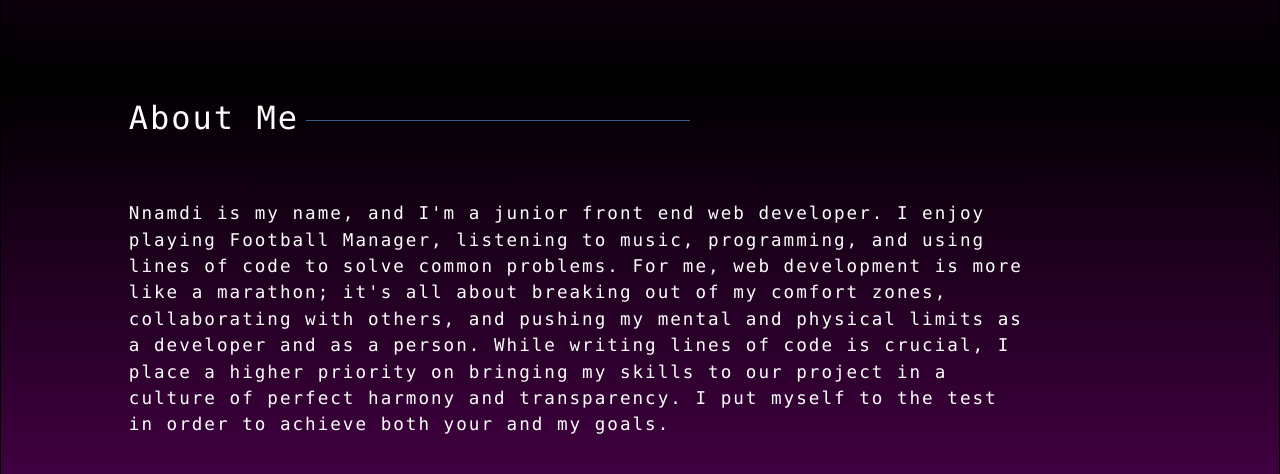
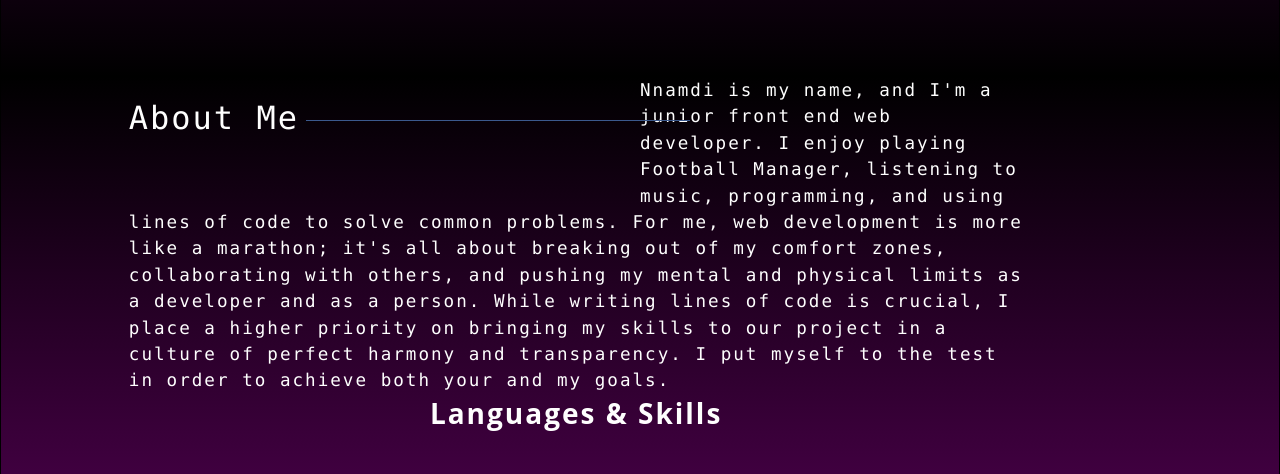
Before and after one commit to shagariboy/myPortfolio, a plain HTML site: page index.html in a window 1280 px wide. Shown: the part 724-1198 px from the top of the page. Drawn offline with nearby package versions, Linux system fonts and the light colour scheme; a script that the page names is missing; a web font is replaced by a local one.

Commit message:
fixed align issue

```diff
--- a/style.css
+++ b/style.css
@@ -333,9 +333,8 @@ h2 {
     top: -1.5375rem;
 }
 .aboutText {
-  height: 40vh;
+  min-height: 40vh;
   width: 80%;
-  float: left;
   padding-left: 10%;
 
 }
```
